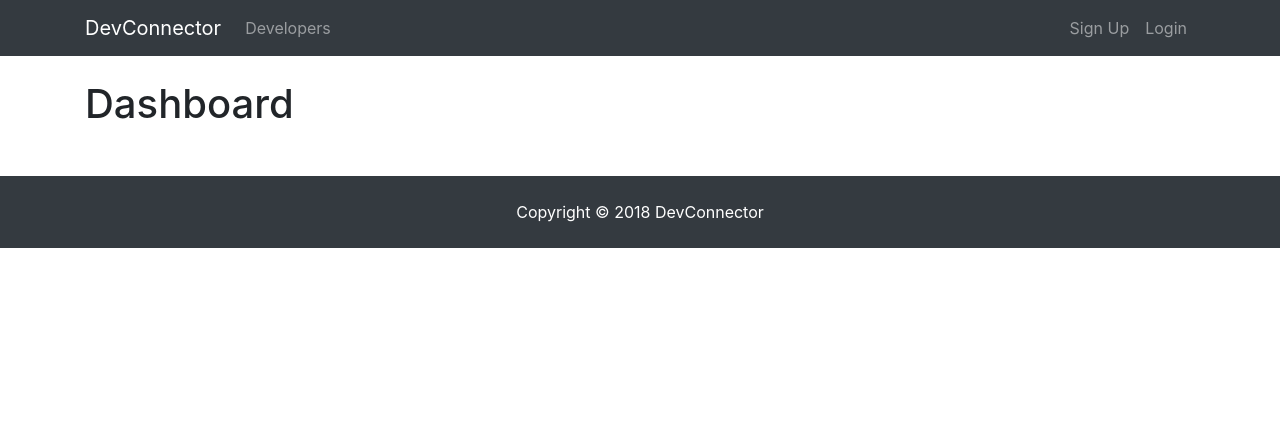
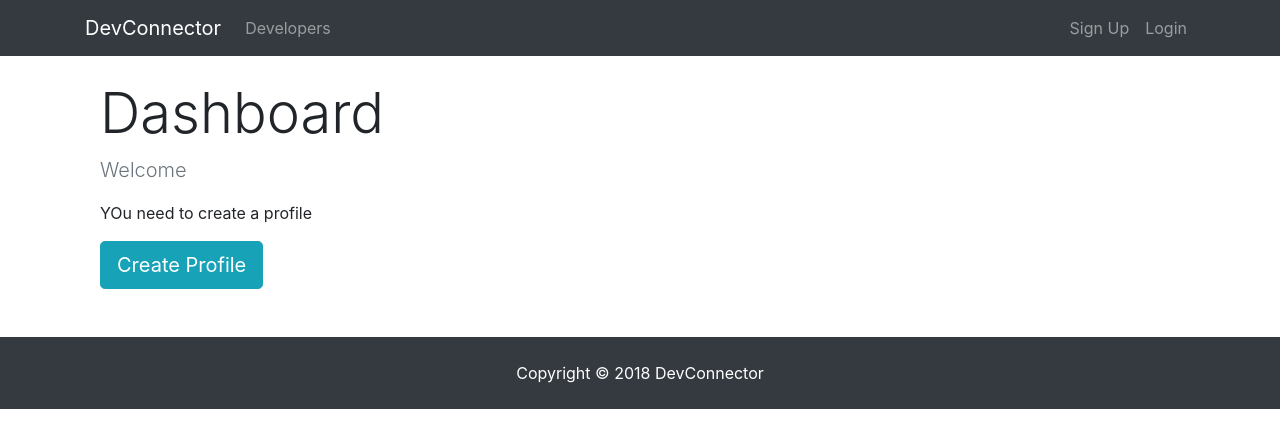
Before and after one commit to hermanwu/DEVCONNECTOR, a React (Create React App) app in the folder client/: page /dashboard in a window 1280 px wide. Shown: the top 448 px of the page. Built offline with nearby package versions, Linux system fonts and the light colour scheme; no server answers.

Commit message:
add spinner

```diff
--- /dev/null
+++ b/client/src/components/common/Spinner.js
@@ -0,0 +1,14 @@
+import React from "react";
+import spinner from "./spinner.gif";
+
+export default () => {
+  return (
+    <div>
+      <img
+        src={spinner}
+        style={{ width: "200px", margin: "auto" }}
+        alt="Loading..."
+      />
+    </div>
+  );
+};
--- a/client/src/components/dashboard/Dashboard.js
+++ b/client/src/components/dashboard/Dashboard.js
@@ -1,6 +1,9 @@
 import React, { Component } from "react";
+import PropTypes from "prop-types";
 import { connect } from "react-redux";
 import { getCurrentProfile } from "../../actions/profileActions";
+import Spinner from '../common/Spinner';
+import { Link } from 'react-router-dom';
 
 class Dashboard extends Component {
   componentDidMount() {
@@ -8,15 +11,57 @@
   }
 
   render() {
+    const { user } = this.props.auth;
+    const { profile, loading } = this.props.profile;
+
+    let dashboardContent;
+
+    if (profile === null || loading) {
+      dashboardContent = <Spinner />;
+    } else {
+      // Check if logged in user has profile data.
+      if (Object.keys(profile).length > 0) {
+          dashboardContent = <h4>TODO: Display Profie</h4>
+      } else {
+          // User is logged in but has no profile
+          dashboardContent = (
+            <div>
+              <p className="lead text-muted">Welcome {user.name}</p>
+              <p>YOu need to create a profile</p>
+              <Link to="/create-profile" className="btn btn-lg btn-info">Create Profile</Link>
+            </div>
+          )
+      }
+
+    }
+
     return (
-      <div>
-        <h1>Dashboard</h1>
+      <div className="dashboard">
+        <div className="container">
+          <div className="row">
+            <div className="col-md-12">
+                <h1 className="display-4">Dashboard</h1>
+                {dashboardContent}
+            </div>
+          </div>
+        </div>
       </div>
     );
   }
 }
 
+Dashboard.protType = {
+  getCurrentProfile: PropTypes.func.isRequied,
+  auth: PropTypes.object.isRequied,
+  profile: PropTypes.object.isRequied
+};
+
+const mapStateToProps = state => ({
+  profile: state.profile,
+  auth: state.auth
+});
+
 export default connect(
-  null,
+  mapStateToProps,
   { getCurrentProfile }
 )(Dashboard);
```
Also changed, not shown: client/src/components/common/spinner.gif (added).
